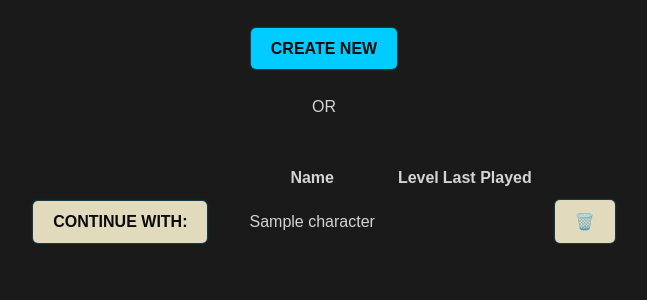
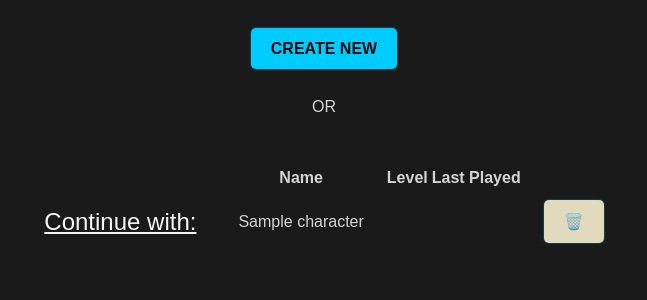
Before and after one commit to GeorgievPlamen/plunderverse, a PHP site: page / in a window 1280 px wide. Shown: the part 153-453 px from the top of the page, without its empty margins (316-963 px from the left). Run offline with PHP 8.4, Linux system fonts and the light colour scheme; tables that the repository leaves empty or names only in its code hold one stand-in row (values such as "Sample post").

Commit message:
Changed continue with buttons to links

```diff
--- a/css/styles.css
+++ b/css/styles.css
@@ -133,6 +133,21 @@
   border-radius: 10px;
 }
 
+a {
+  text-decoration: underline;
+  font-size: x-large;
+  color: whitesmoke;
+  border-radius: 10px;
+}
+
+a:hover {
+  color: #888;
+}
+
+a:active {
+  color: #555;
+}
+
 #actionsContainer button {
   width: 80%;
   margin: auto;
--- a/js/create-character.js
+++ /dev/null
@@ -1,3 +0,0 @@
-function createCharacter(e) {
-  console.log(e);
-}
--- a/js/selectCharacter.js
+++ b/js/selectCharacter.js
@@ -1,5 +1,6 @@
 function startGame(id) {
   alert(`Player with id ${id} starting the game`);
+
   console.log(id);
 }
 
--- a/views/index.view.php
+++ b/views/index.view.php
@@ -12,7 +12,7 @@
         <?php foreach ($characters as $item) : ?>
             <tr>
                 <td>
-                    <button class="continue-btn" data-id="<?= $item->id ?>">Continue with:</button>
+                    <a href="./game.php?id=<?= $item->id ?>">Continue with:</a>
                 </td>
                 <td><?= $item->name ?></td>
                 <td><?= $item->Level ?></td>
```
Also changed, not shown: game.php (+8 -0 lines).
